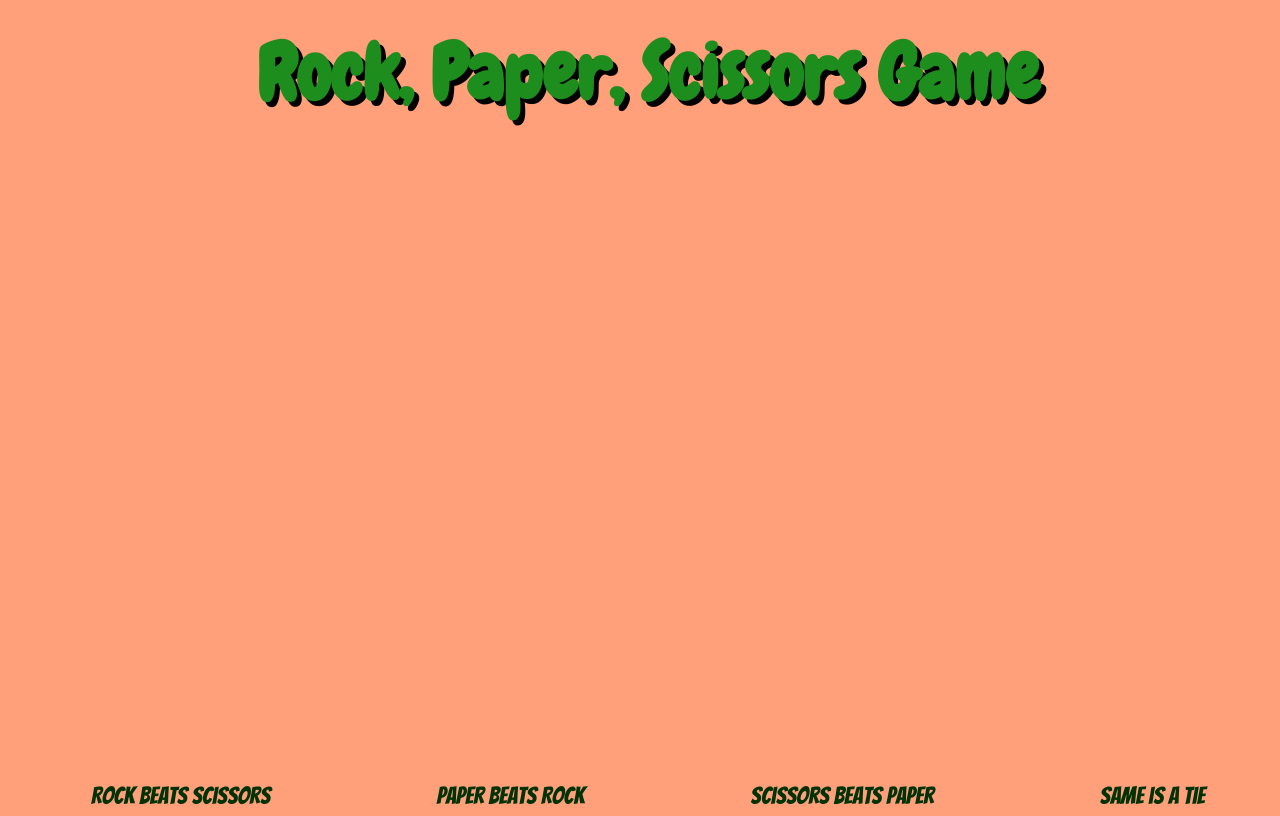
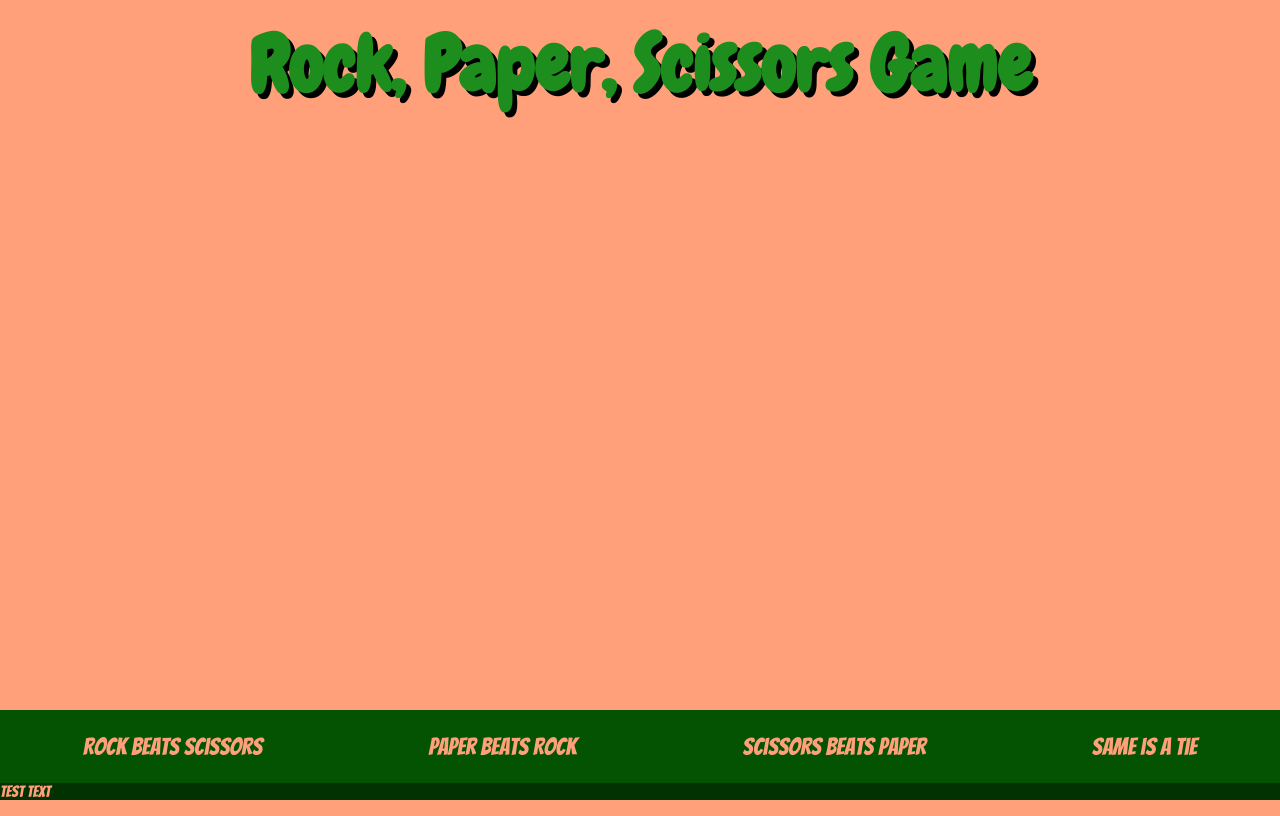
Before and after one commit to mike-c2/odin-rock-paper-scissors, a plain HTML site: page index.html in a window 1280 px wide. Drawn offline with Linux system fonts and the light colour scheme.

Commit message:
Add to the footer and made minor styling tweaks
Did the following:
  Removed default color from the body.
  Set the body margin to 0.
  Set the color and background color to the footer.
  Set padding top and bottom to the footer.
  Added 'Test text' to the info part of the footer.
  Set a temporary color scheme to the info part of the footer.

```diff
--- a/index.html
+++ b/index.html
@@ -25,7 +25,7 @@
           <li>Same is a Tie</li>
         </ul>
       <div class="info">
-
+        Test text
       </div>
     </footer>
   </body>
--- a/styles.css
+++ b/styles.css
@@ -5,9 +5,9 @@ body {
   flex-direction: column;
   justify-content: space-between;
   align-items: center;
-  color: rgb(2, 50, 2);
   background-color: lightsalmon;
   font-family: 'Bangers', cursive;
+  margin: 0;
 }
 
 h1 {
@@ -31,8 +31,10 @@ footer {
   display: flex;
   flex-wrap: wrap;
   justify-content: space-around;
+  color: lightsalmon;
+  background-color: rgb(3, 83, 3);
   margin: 0;
-  padding: 0;
+  padding: 1em 0;
   list-style-type: none;
   font-size: 1.5rem;
 }
@@ -40,3 +42,8 @@ footer {
 li {
   margin: 0 1em
 }
+
+.info {
+  color: lightsalmon;
+  background-color: rgb(2, 50, 2);
+}
```
